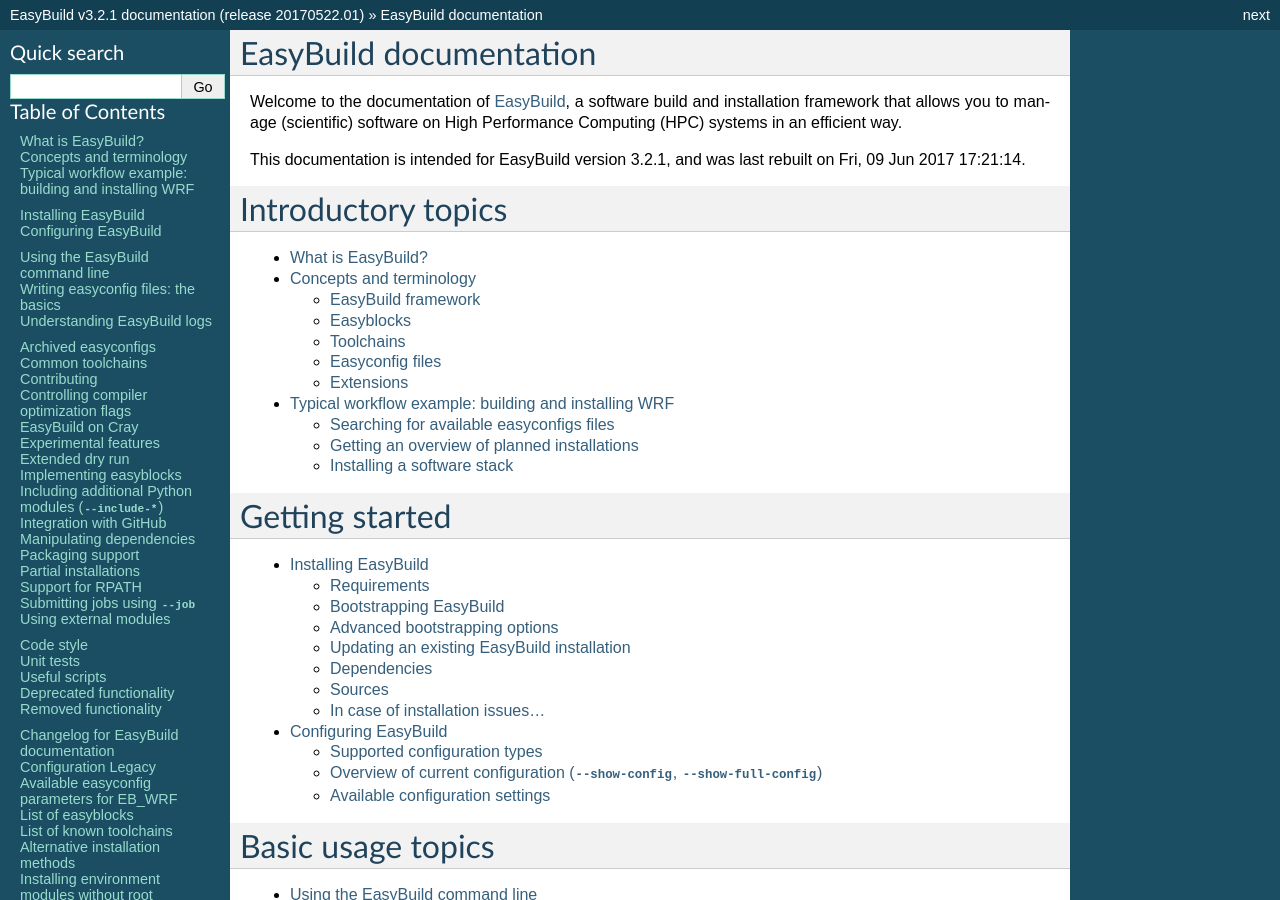
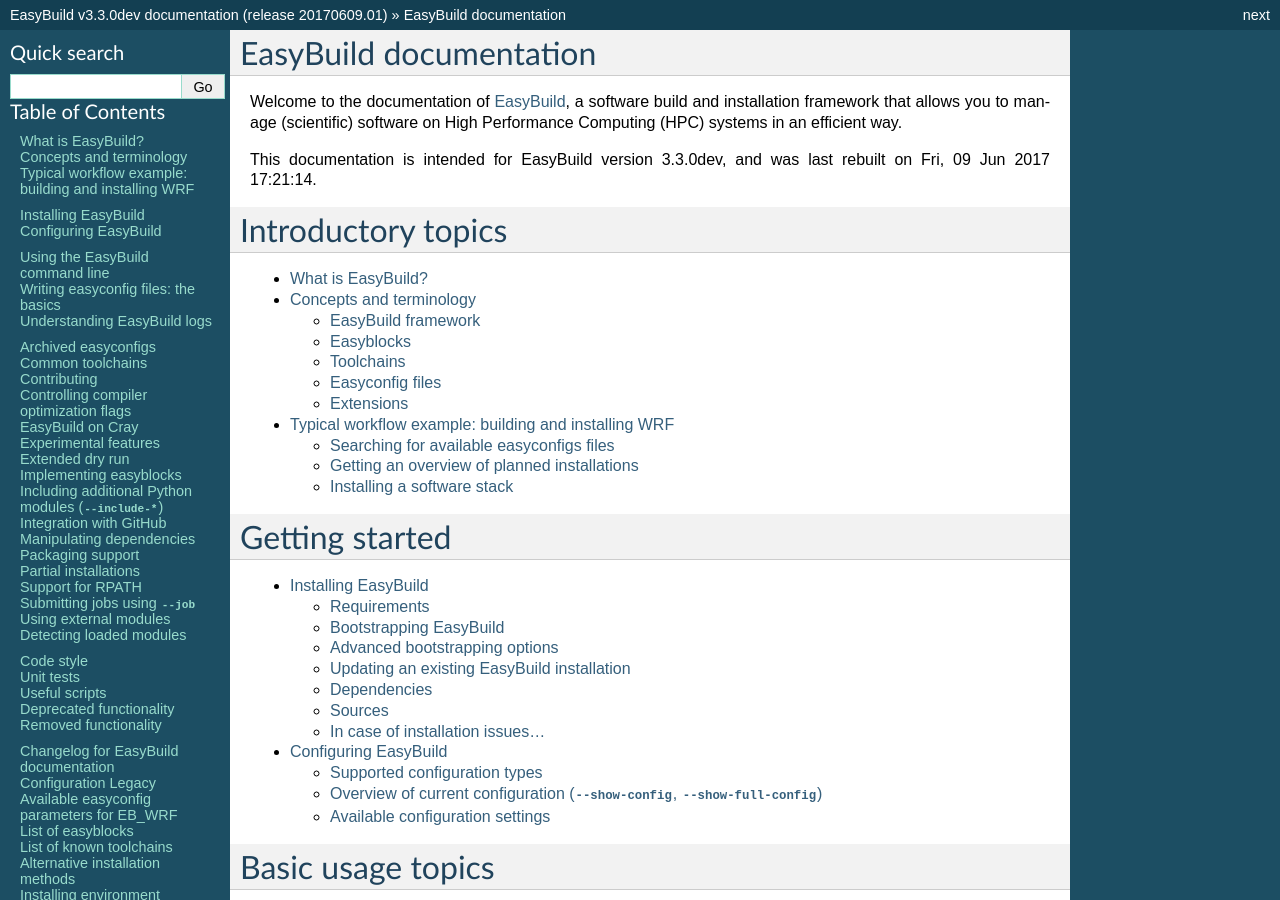
Before and after one commit to easybuilders/easybuild, a Sphinx documentation site: the page built from docs/index.rst, in a window 1280 px wide and 900 px high. Built offline with Sphinx 7.4.7, drawn with Linux system fonts in a browser that asks for light colours; some of the changed text lies outside the part shown.

Commit message:
preliminary documentation for --detect-loaded-modules

```diff
--- a/docs/Changelog.rst
+++ b/docs/Changelog.rst
@@ -5,6 +5,7 @@
 
 (for EasyBuild release notes, see :ref:`release_notes`)
 
+* **release 20170609.01** (`June 9th 2017`): document support for detecting loaded modules (see :ref:`detect_loaded_modules`)
 * **release 20170522.01** (`May 22nd 2017`): document deprecated behaviour in EasyBuild v3.2.0 (see :ref:`overview_deprecated`)
 * **release 20170512.01** (`May 12th 2017`): update release notes for EasyBuild v3.2.1 (see :ref:`release_notes_eb321`)
 * **release 20170505.01** (`May 5th 2017`): update release notes for EasyBuild v3.2.0 (see :ref:`release_notes_eb320`)
--- a/docs/conf.py
+++ b/docs/conf.py
@@ -41,9 +41,9 @@
 # other places throughout the built documents.
 #
 # The short X.Y version.
-version = '3.2.1'  # this is meant to reference the version of EasyBuild
+version = '3.3.0dev'  # this is meant to reference the version of EasyBuild
 # The full version, including alpha/beta/rc tags.
-release = '20170522.01'  # this is meant to reference the version of the documentation itself
+release = '20170609.01'  # this is meant to reference the version of the documentation itself
 
 # There are two options for replacing |today|: either, you set today to some
 # non-false value, then it is used:
--- a/docs/index.rst
+++ b/docs/index.rst
@@ -70,6 +70,7 @@
     RPATH-support
     Submitting_jobs
     Using_external_modules
+    Detecting_loaded_modules
 
 Other topics
 ============
```
Also changed, not shown: docs/Detecting_loaded_modules.rst (added, +15 -0 lines).
